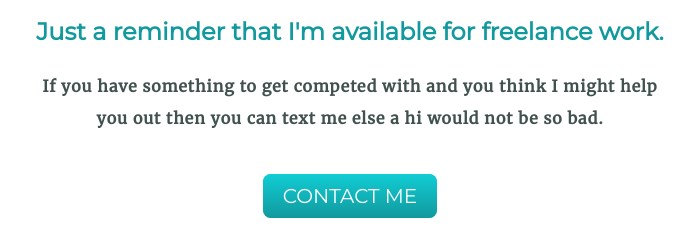
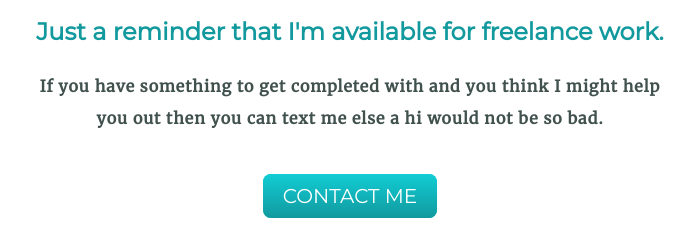
Before and after one commit to MadMax2001/cv, a plain HTML site: page index.html in a window 1280 px wide. Shown: the part 2227-2467 px from the top of the page, 290-989 px from the left. Drawn offline with Linux system fonts and the light colour scheme.

Commit message:
Update index.html

```diff
--- a/index.html
+++ b/index.html
@@ -47,7 +47,7 @@
         <div class="contact-me">
             <h2>HELLO! Again</h2>
             <h3>Just a reminder that I'm available for freelance work.</h3>
-            <p>If you have something to get competed with and you think I might help you out then you can text me else a
+            <p>If you have something to get completed with and you think I might help you out then you can text me else a
                 hi would not be so bad.</p>
             <a class="btn" href="mailto:madhurtripathi2001@gmail.com">CONTACT ME</a>
         </div>
```
